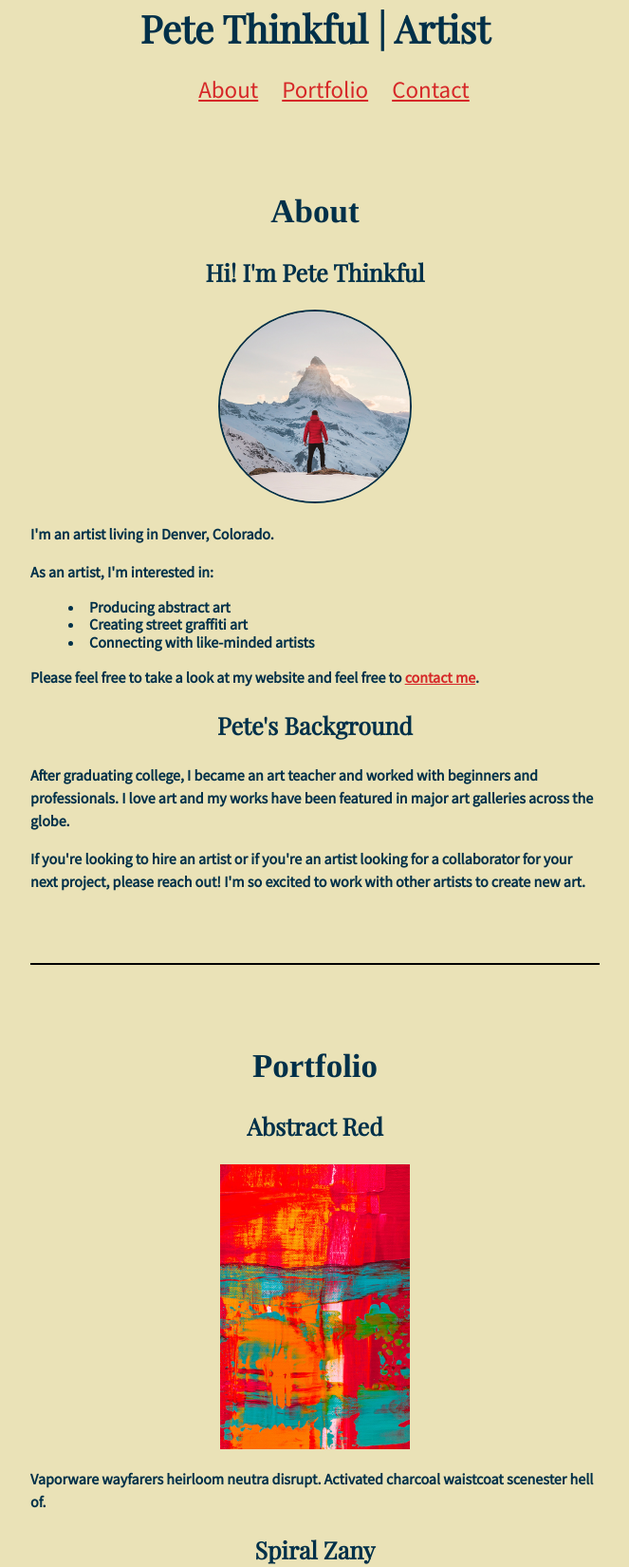
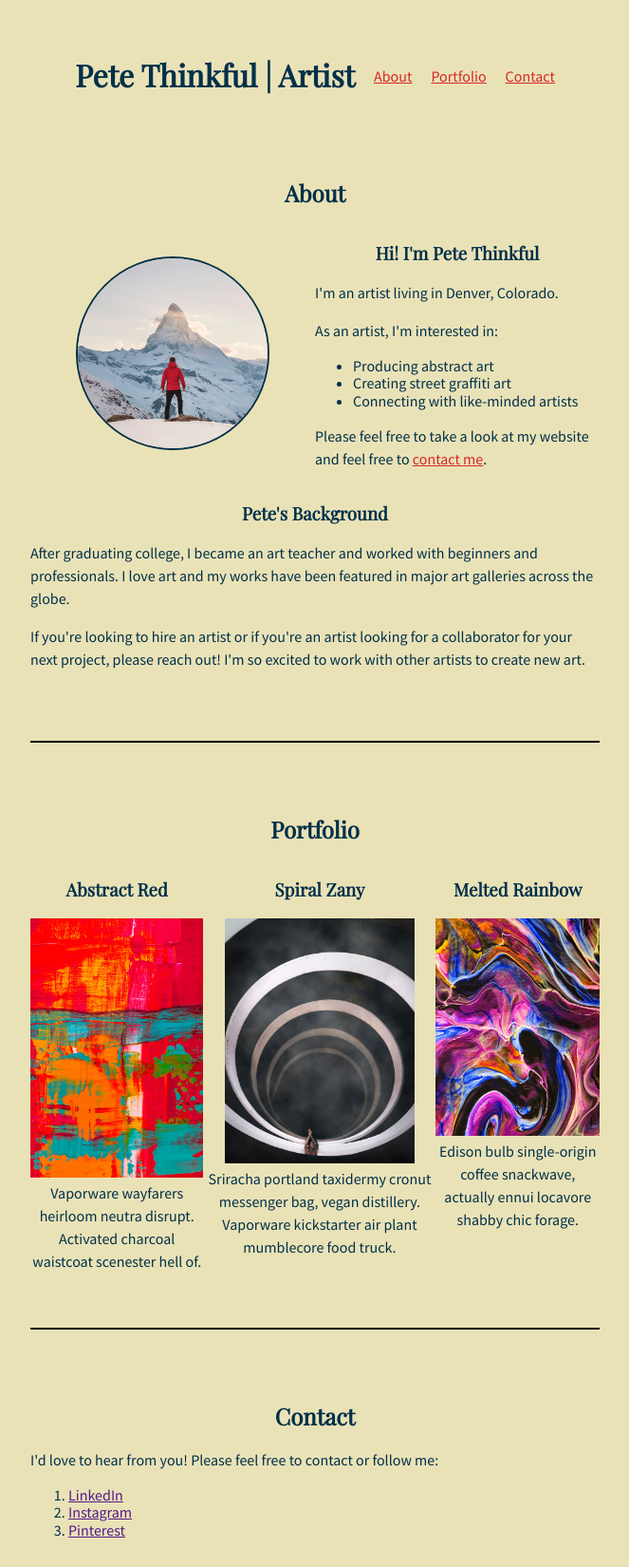
Before and after one commit to tyra-designer/pete-thinkful-portfolio, a plain HTML site: page index.html in a window 1280 px wide. Shown: the part 60-1710 px from the top of the page at 95% size, without its empty margins (308-971 px from the left). Drawn offline with nearby package versions, Linux system fonts and the light colour scheme.

Commit message:
First Draft
first draft of edits after working with mentor on index and style files

```diff
--- a/index.html
+++ b/index.html
@@ -1,117 +1,141 @@
 <!DOCTYPE html>
 <html lang="en">
-
   <head>
-  <meta charset="UTF-8">
-  <meta http-equiv="X-UA-Compatible" content="IE=edge">
-  <meta name="viewport" content="width=device-width, initial-scale=1.0">
+    <meta charset="UTF-8" />
+    <meta http-equiv="X-UA-Compatible" content="IE=edge" />
+    <meta name="viewport" content="width=device-width, initial-scale=1.0" />
     <title>Pete Thinkful</title>
-  <link rel="stylesheet" href="https://cdnjs.cloudflare.com/ajax/libs/normalize/8.0.1/normalize.min.css">
-  <link href="style.css" rel="stylesheet" type="text/css">
+    <link
+      rel="stylesheet"
+      href="https://cdnjs.cloudflare.com/ajax/libs/normalize/8.0.1/normalize.min.css"
+    />
+    <link href="style.css" rel="stylesheet" type="text/css" />
   </head>
-
   <body>
-  <!-- TODO: Add header here -->
-<header>
-
-  <h1>Pete Thinkful | Artist </h1>
-  <nav>
-    <ul>
-    <li><a href="#about">About</a> </li>
-    <li><a href="#portfolio">Portfolio</a> </li>
-    <li><a href="#contact">Contact</a></li>
-    </ul>
+    <!-- Header section -->
+    <header class="header">
+      <h1>Pete Thinkful | Artist</h1>
+      <nav class="nav">
+        <a href="#about">About</a>
+        <a href="#portfolio">Portfolio</a>
+        <a href="#contact">Contact</a>
       </nav>
     </header>
 
-
     <main>
       <div>
-      <!-- TODO: Add About section here -->
+        <!-- About section -->
+        <article id="about">
+          <h2>About</h2>
+          <section class="myFlex">
 
-        <article>
-          <h2>About</h2>
             <div>
-            <section id="about">
-             <h3> Hi! I'm Pete Thinkful</h3>
-            <img class="image-circle" src="images/pete-thinkful.png" alt="Pete Thinkful">
-            <p>I'm an artist living in Denver, Colorado.</p>
-              <p>As an artist, I'm interested in:</p>
-              <ul>
+              <img
+                class="image-circle"
+                src="images/pete-thinkful.png"
+                alt="Pete Thinkful"
+              />
+            </div>
+
+            <div>
+            <h3>Hi! I'm Pete Thinkful</h3>
+            <p class="p">I'm an artist living in Denver, Colorado.</p>
+            <p class="p">As an artist, I'm interested in:</p>
+            <ul class="ul">
               <li>Producing abstract art</li>
               <li>Creating street graffiti art</li>
-                <li> Connecting with like-minded artists</li>
+              <li>Connecting with like-minded artists</li>
             </ul>
-             <p> Please feel free to take a look at my website and feel free to  <a href="#contact">contact me</a>.</p>
+            <p class ="p">
+              Please feel free to take a look at my website and feel free to
+              <a href="#contact">contact me</a>.
+            </p>
+          </div>
+          </section>
+
+          <section>
             <h3>Pete's Background</h3>
-             <p> After graduating college, I became an art teacher and worked with
+            <p>
+              After graduating college, I became an art teacher and worked with
               beginners and professionals. I love art and my works have been
-              featured in major art galleries across the globe.</p>
-              <p>If you're looking to hire an artist or if you're an artist looking
+              featured in major art galleries across the globe.
+            </p>
+            <p>
+              If you're looking to hire an artist or if you're an artist looking
               for a collaborator for your next project, please reach out! I'm so
-              excited to work with other artists to create new art.</p>
+              excited to work with other artists to create new art.
+            </p>
+          </section>
+        </article>
+
+        <hr />
+
+        <!-- Portfolio section -->
+        <article id="portfolio">
+          <h2>Portfolio</h2>
+
+          <div class="myFlex">
+          <section>
+            <h3>Abstract Red</h3>
+            <div>
+              <img src="images/abstract-red.png" alt="Abstract Red" />
+            </div>
+            <p class="portfolio">
+              Vaporware wayfarers heirloom neutra disrupt. Activated charcoal
+              waistcoat scenester hell of.
+            </p>
+          </section>
+
+          <section>
+            <h3>Spiral Zany</h3>
+            <div>
+              <img src="images/spiral-zany.png" alt="Spiral Zany" />
+            </div>
+            <p class="portfolio">
+              Sriracha portland taxidermy cronut messenger bag, vegan
+              distillery. Vaporware kickstarter air plant mumblecore food truck.
+            </p>
+          </section>
+
+          <section>
+            <h3>Melted Rainbow</h3>
+            <div>
+              <img src="images/melted-rainbow.png" alt="Melted Rainbow" />
+            </div>
+            <p class="portfolio">
+              Edison bulb single-origin coffee snackwave, actually ennui
+              locavore shabby chic forage.
+            </p>
           </section>
         </div>
         </article>
 
+        <hr />
 
-        <hr>
-
-        <!-- TODO: Add Portfolio section here -->
-        <article>
-          <h2>Portfolio</h2>
-          <section id="portfolio">
-          <div>
-              <h3>Abstract Red</h3>
-            <img src="images/abstract-red.png" alt="Abstract Red">
-
-              <p>Vaporware wayfarers heirloom neutra disrupt. Activated charcoal
-              waistcoat scenester hell of.</p>
-          </div>
-          <div>
-            <h3>Spiral Zany</h3>
-            <img src="images/spiral-zany.png" alt="Spiral Zany">
-            <p>Sriracha portland taxidermy cronut messenger bag, vegan
-            distillery. Vaporware kickstarter air plant mumblecore food truck.</p>
-          </div>
-          <div>
-            <h3>Melted Rainbow</h3>
-            <img src="images/melted-rainbow.png" alt="Melted Rainbow">
-            <p>Edison bulb single-origin coffee snackwave, actually ennui
-            locavore shabby chic forage.</p>
-          </div>
-             </section>
-
+        <!-- Contact section -->
+        <article id="contact">
+          <h2>Contact</h2>
+          <p>
+            I'd love to hear from you! Please feel free to contact or follow me:
+          </p>
+          <ol>
+            <li>
+              <a href="">LinkedIn</a>
+            </li>
+            <li>
+              <a href="">Instagram</a>
+            </li>
+            <li>
+              <a href="">Pinterest</a>
+            </li>
+          </ol>
         </article>
-
-      <hr>
-
-      <!-- TODO: Add Contact section here -->
-
-
-      <div>
-
-        <section id="contact">
-          <h2>Contact</h2>
-          <p>I'd love to hear from you! Please feel free to contact or follow me:</p>
-
-          <ol>
-          <li><a href="http://www.linkedin.com">LinkedIn</a></li>
-        <li><a href="http://www.instagram.com">Instagram</a></li>
-          <li><a href="http://www.pinterest.com">Pinterest</a></li>
-          </ol>
-
-        </section>
-      </div>
       </div>
     </main>
 
     <!-- Footer section -->
-
     <footer>
       <p>© Pete Thinkful. All rights reserved.</p>
     </footer>
-
   </body>
-
 </html>
--- a/style.css
+++ b/style.css
@@ -1,44 +1,31 @@
-/* The @import rule below imports the Playfair Display and Source Sans Pro fonts into the stylesheet. You don't have to edit this line.*/
+/* The @import rule below imports the Playfair Display and Source Sans Pro fonts into the stylesheet*/
 @import url("https://fonts.googleapis.com/css2?family=Playfair+Display&family=Source+Sans+Pro:wght@400&display=swap");
 
-header{
-  text-align: center;
-  width: 100%;
+body {
+  background-color: #eae2b7;
+  color: #003049;
+  font-family: "Source Sans Pro", Tahoma, Geneva, Verdana, sans-serif;
+  padding: 100px;
 }
 
-nav ul {
-  text-align:center
+/* Headings */
+h1, h2, h3 {
+  font-family: "Playfair Display", Times, serif;
+  text-align: center;
 }
 
-nav li{
-  display: inline;
-  padding: 10px;
-  font-size: 25px;
-  font-weight: lighter;
+/* Header */
+/* Header */
+header {
+  text-align: center;
+
 }
 
-body {
-  color: #003049;
-  font-family: "Source Sans Pro", Tahoma, Geneva, Verdana, sans-serif;
-  font-weight: 600;
-  padding: 40px;
+/* Containers */
+div {
   background-color: #eae2b7;
-}
-
-
-/* Set the font family for any h1, h2, or h3 heading */
-h1{
-  font-family:"Playfair Display", Times, serif;
-  font-size: 40px;
-}
-h2{
-  font-family: "Payfair Display", Times, serif;
-  font-size: 35px;
-  text-align: center;
-}
-h3 {
-  font-family: "Playfair Display", Times, serif;
-  font-size: 25px;
+  margin: auto;
+  width: 600px;
 }
 
 article {
@@ -50,48 +37,71 @@ article div {
   width: 100%;
 }
 
+
+/* Paragraphs */
 p {
   line-height: 1.5;
-  text-align: left;
 }
 
-ul li{
-  list-style-position: inside;
-  text-align: left;
+/* Links */
+a:link {
+  color: #d62828;
 }
 
-
-
-/* The div container constrains the content width within the main container to 600px */
-div {
-  margin: auto;
-  width: 600px;
+a:hover {
+  color: #f77f00;
 }
 
+nav a {
+  padding-left: 20px;
+}
+
+/* Images */
 img {
   width: 100%;
   max-width: 200px;
   height: auto;
 }
 
+.image-circle {
+  border: 2px solid #003049;
+  border-radius: 50%;
+}
+
+/* Footer */
+footer {
+  text-align: center;
+}
+
+/* Other page elements */
 hr {
   border: 1px solid black;
 }
 
-/* Add your solution below */
 
-.image-circle {
-  border-radius: 50%;
-  border: 2px solid #003049;
+.myFlex {
+  display: flex;
 }
 
-a:link    { color:  #d62828   }
-a:hover   { color: #f77f00 }
+.header {
+  display:flex;
+  justify-content: center;
+}
 
-footer{
-    display: table;
-    text-align: center;
-    margin-left: auto;
-    margin-right: auto;
-  text
+.nav{
+  display: flex;
+  justify-content: flex-end;
+  align-items: center;
 }
+
+.ul {
+    text-align: left;
+  }
+
+.p {
+    text-align: left;
+  }
+
+.portfolio{
+  margin: auto;
+}
```
Also changed, not shown: 1 other file. Lines whose indentation alone changed are shown as unchanged.
